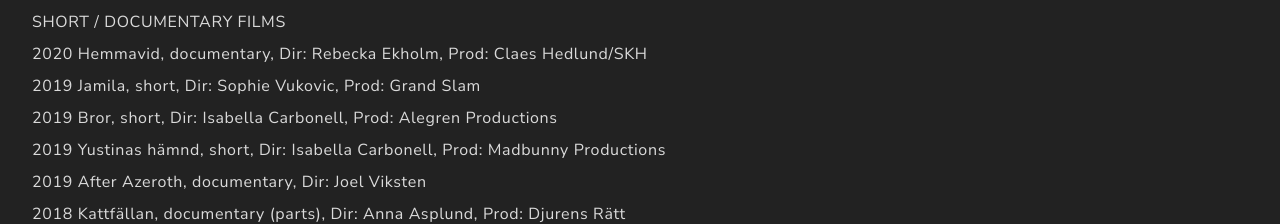
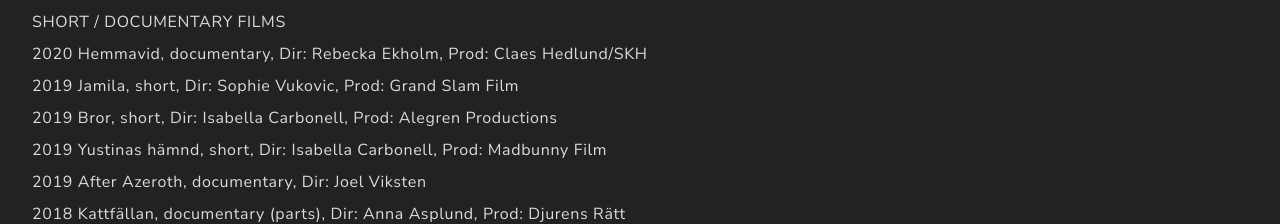
Before and after one commit to stenwall/portfolio, a Next.js app: page /dop/resume in a window 1280 px wide. Shown: the part 421-645 px from the top of the page. Built offline with nearby package versions, Linux system fonts and the light colour scheme.

Commit message:
fix: minor typos and layout

```diff
--- a/assets/styles/Flick.module.scss
+++ b/assets/styles/Flick.module.scss
@@ -47,6 +47,10 @@
     cursor: pointer;
     display: inline-block;
     position: relative;
+
+    svg {
+      width: 13px;
+    }
 
     &::after {
       content: '';
--- a/components/layout/FlickLayout.tsx
+++ b/components/layout/FlickLayout.tsx
@@ -50,7 +50,9 @@
         }
       `}</style>
       <header className={styles.header}>
-        <h1>Karin Stenwall / Director of Photography</h1>
+        <Link href="/dop">
+          <h1>Karin Stenwall / Director of Photography</h1>
+        </Link>
         <nav className={styles.nav}>
           <Link
             href="/dop"
--- a/components/layout/Layout.module.scss
+++ b/components/layout/Layout.module.scss
@@ -11,15 +11,18 @@
     font-weight: normal;
   }
 
+  a {
+    all: unset;
+    cursor: pointer;
+    display: inline-block;
+  }
+
   .nav {
     margin-left: auto;
     display: flex;
     gap: 2rem;
 
     a {
-      all: unset;
-      cursor: pointer;
-      display: inline-block;
       position: relative;
       padding: 0.5rem 0;
 
--- a/pages/dop/resume.tsx
+++ b/pages/dop/resume.tsx
@@ -16,14 +16,17 @@
       </ul>
       <h3>Short / Documentary films</h3>
       <ul>
-        <li>2020 Hemmavid, documentary, Dir: Rebecka Ekholm, Prod: Claes Hedlund/SKH</li>
-        <li>2019 Jamila, short, Dir: Sophie Vukovic, Prod: Grand Slam</li>
+        <li>
+          2020 Hemmavid, documentary, Dir: Rebecka Ekholm, Prod: Claes
+          Hedlund/SKH
+        </li>
+        <li>2019 Jamila, short, Dir: Sophie Vukovic, Prod: Grand Slam Film</li>
         <li>
           2019 Bror, short, Dir: Isabella Carbonell, Prod: Alegren Productions
         </li>
         <li>
           2019 Yustinas hämnd, short, Dir: Isabella Carbonell, Prod: Madbunny
-          Productions
+          Film
         </li>
         <li>2019 After Azeroth, documentary, Dir: Joel Viksten</li>
         <li>
```
